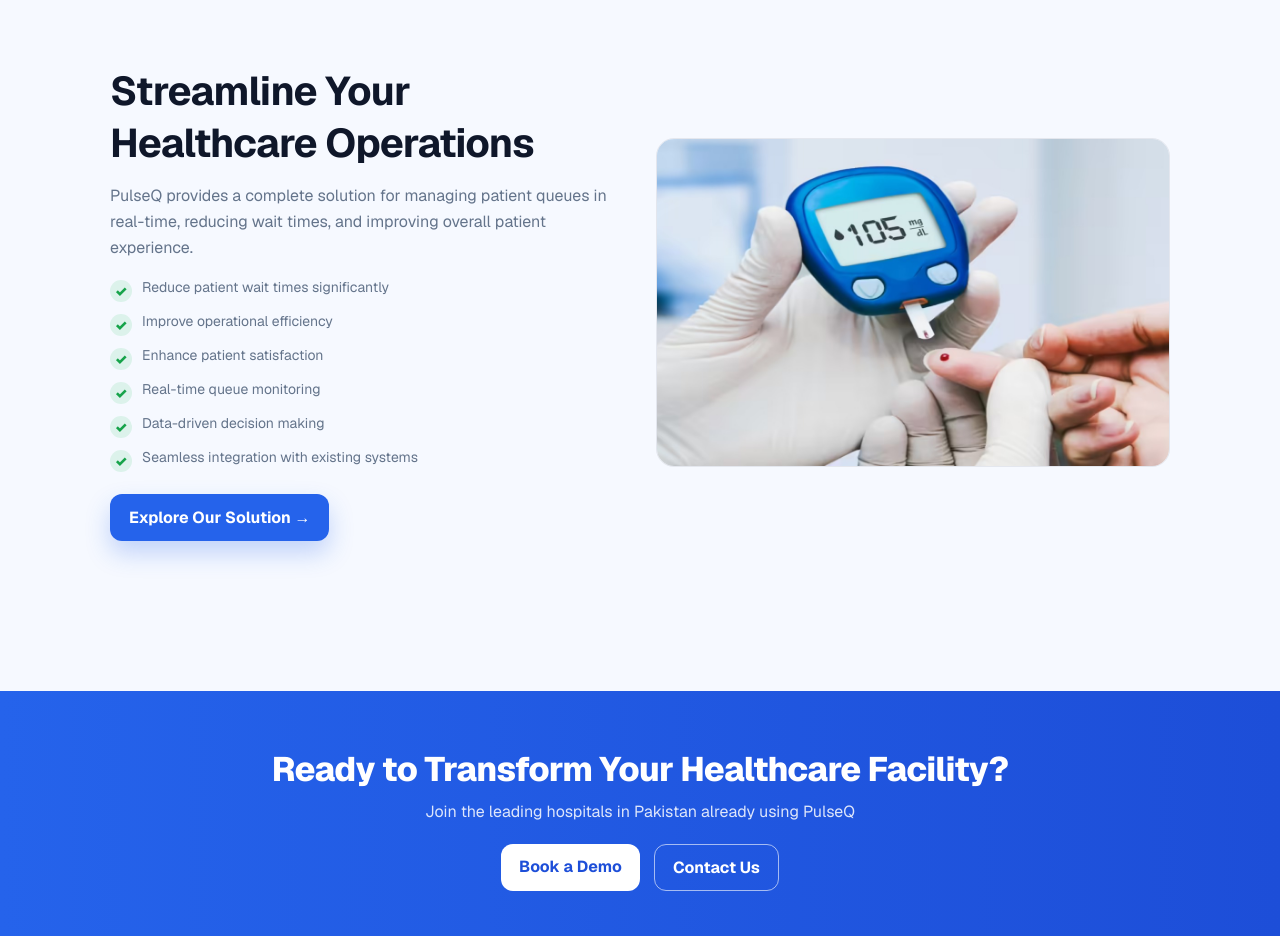
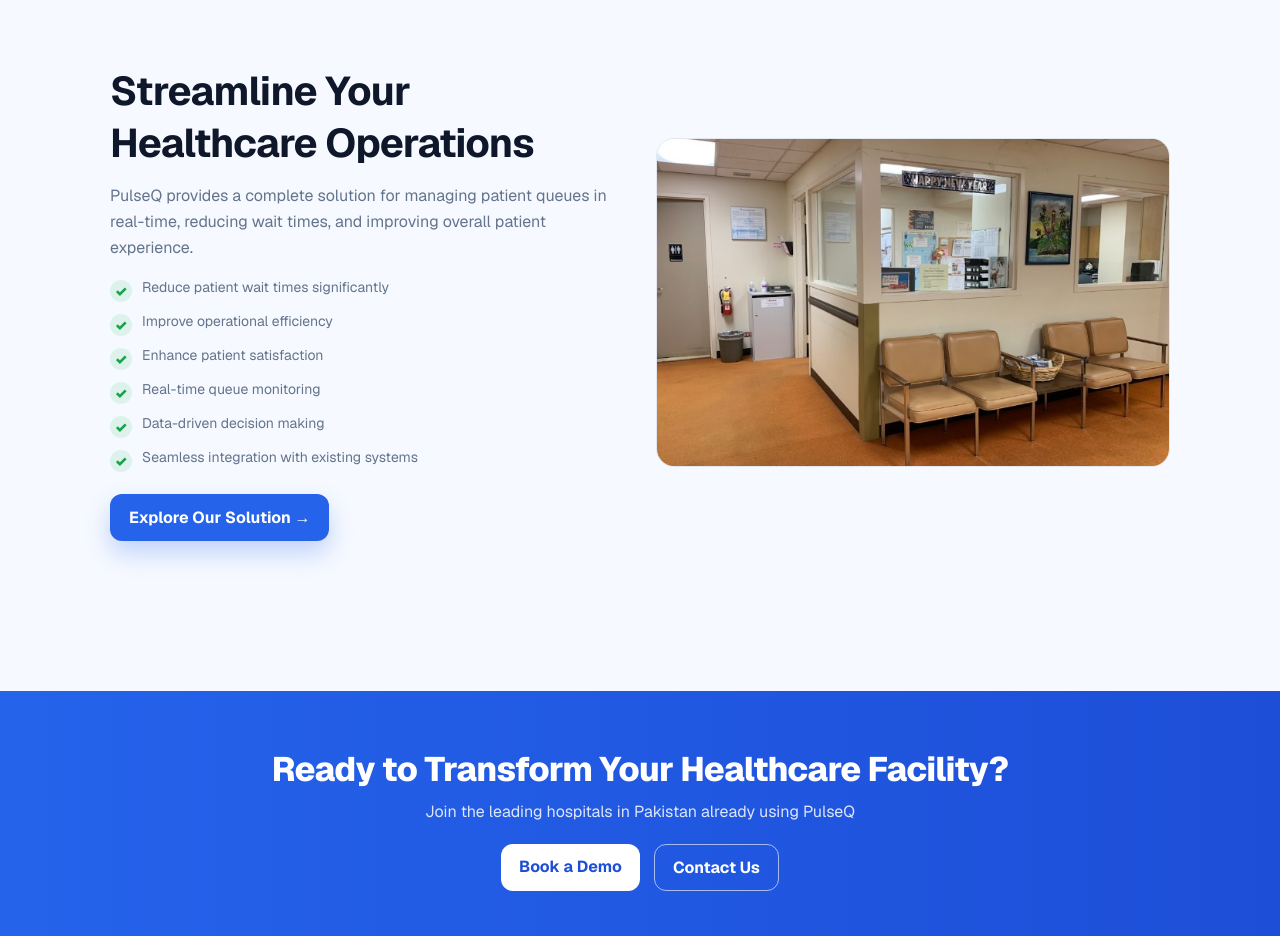
Before and after one commit to GillHuzaifa/Blog-website-PulseQ, a Next.js app: page / in a window 1280 px wide. Shown: the part 1100-2036 px from the top of the page. Built offline with nearby package versions, Linux system fonts and the light colour scheme.

Commit message:
Use different image for second home section

```diff
--- a/src/app/page.tsx
+++ b/src/app/page.tsx
@@ -139,7 +139,7 @@ export default function HomePage() {
             <div className={m.mediaCard}>
               <div className={m.mediaCardInner}>
                 <Image
-                  src="/images/BlooDglucoose.jpeg"
+                  src="/images/waiting-room.jpeg"
                   alt="Hospital"
                   fill
                   style={{ objectFit: "cover" }}
```
